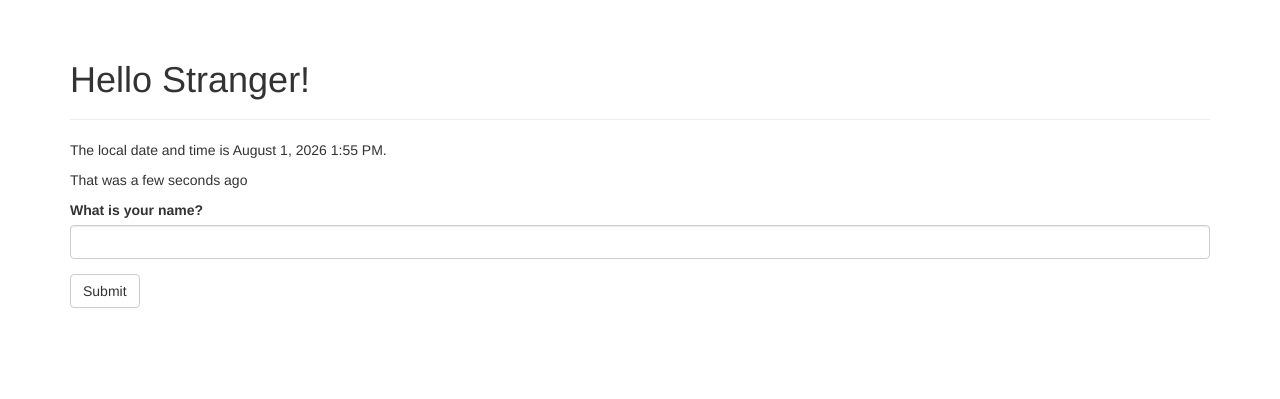
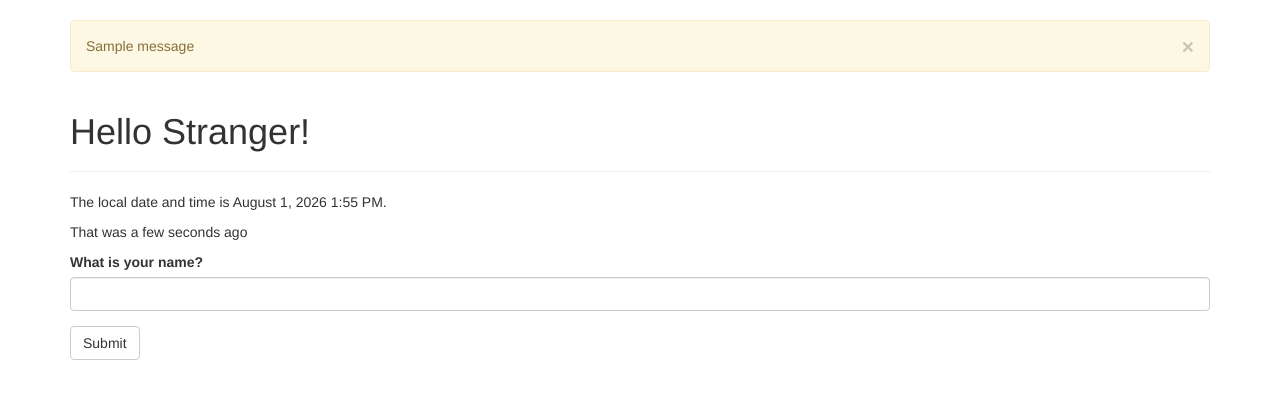
Before and after one commit to macin-dev/flasky, a Flask app: page / in a window 1280 px wide. Shown: the part 52-451 px from the top of the page. Run offline with Flask 3, Linux system fonts and the light colour scheme; one stand-in notice (Sample message) is shown; some libraries are stand-ins or nearby versions.

Commit message:
Chapter 4: Message flashing (4c)

```diff
--- a/hello.py
+++ b/hello.py
@@ -1,4 +1,4 @@
-from flask import Flask, render_template, session, redirect, url_for
+from flask import Flask, render_template, session, redirect, url_for, flash
 from flask_bootstrap import Bootstrap
 from flask_moment import Moment
 from datetime import datetime, timezone
@@ -44,6 +44,9 @@ def internal_server_error(e):
 def index():
     form = NameForm()
     if form.validate_on_submit():
+        old_name = session.get('name')
+        if old_name is not None and old_name != form.name.data:
+            flash('You have changed your name!')
         session['name'] = form.name.data
         return redirect(url_for('index'))
     return render_template('index.html', current_time=datetime.now(timezone.utc), form=form, name=session.get('name'))
--- a/templates/base.html
+++ b/templates/base.html
@@ -32,6 +32,13 @@
 
 {% block content %}
 <div class="container">
+    {% for message in get_flashed_messages() %}
+    <div class="alert alert-warning">
+        <button type="button" class="close" data-dismiss="alert">&times;</button>
+        {{ message }}
+    </div>
+    {% endfor %}
+
     {% block page_content %}{% endblock %}
 </div>
 {% endblock %}
```
